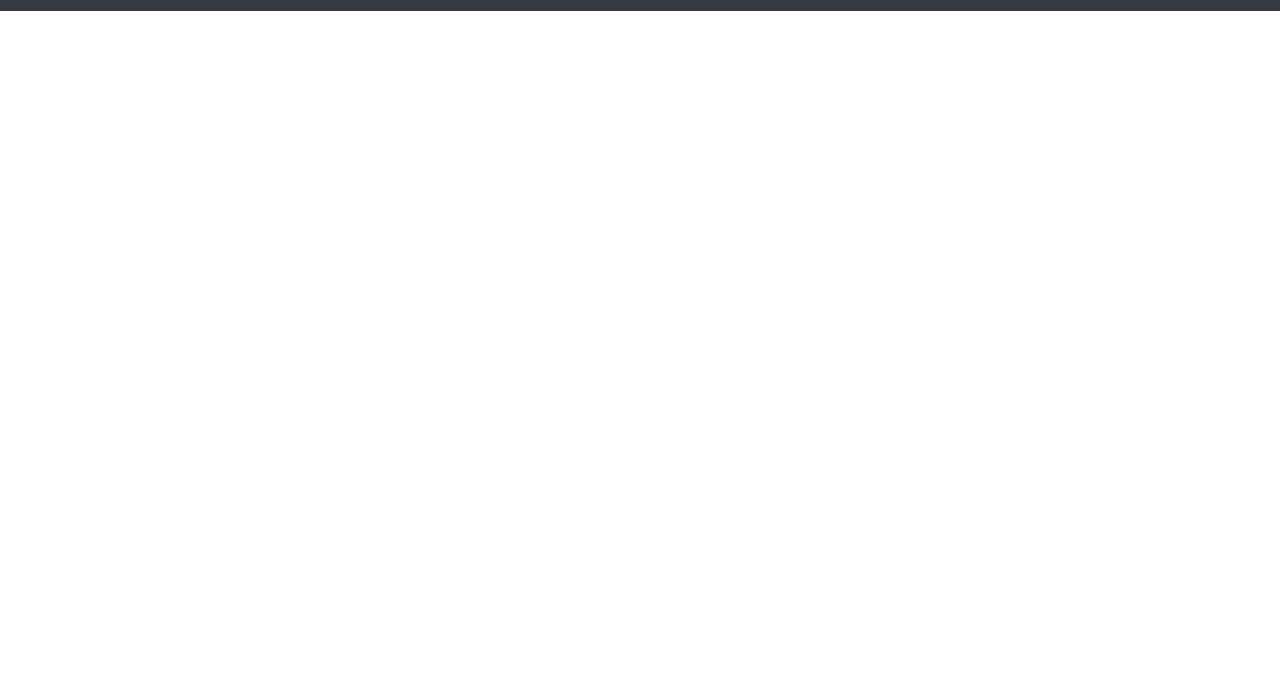
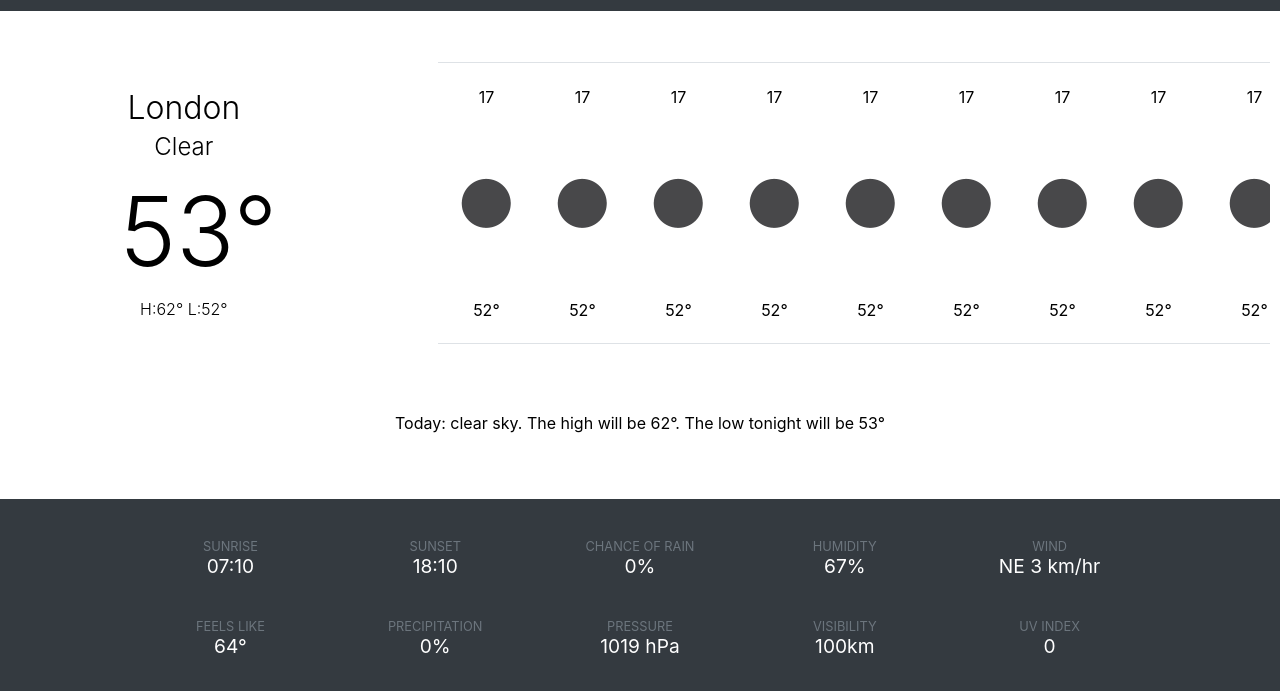
Before and after one commit to chejohn/weather-app, a website built with webpack: page dist/index.html in a window 1280 px wide. Shown: the part 93-784 px from the top of the page. Built offline with nearby package versions, Linux system fonts and the light colour scheme.

Commit message:
Implemented current weather interface

```diff
--- a/dist/index.css
+++ b/dist/index.css
@@ -1,6 +1,8 @@
 :root {
     --darkGrey: #343a40;
     --form-valid-color:#00a0ff;
+    --border-color: #dee2e6;
+    --more-info-color: #6c757d;
 }
 
 * {
@@ -28,10 +30,15 @@ button {
     height: 100vh;
 }
 
+.sub-container1 {
+    display: grid;
+    grid-template-rows: 6.5rem 1fr 13rem;
+}
+
 header {
     background-color: var(--darkGrey);
     width: 100vw;
-    height: 6.5rem;
+    height: 100%;
     display: flex;
     align-items: center;
     justify-content: space-evenly;
@@ -74,16 +81,6 @@ input:valid ~.placeholder {
     color:var(--form-valid-color);
 }
 
-input::before {
-    content:'';
-    width: 200px;
-    background-color: black;
-    display: block;
-    height: 200px;
-    position: fixed;
-
-}
-
 .open-weather-icon {margin-left: 3.5rem;}
 
 .temp-bttn {
@@ -113,12 +110,20 @@ input::before {
     input {width: 35vw;}
 
     .temp-bttn {padding: 10px 2rem;}
+
+    .sub-container1 {
+        grid-template-rows: 6.5rem 1fr 1fr;
+    }
 }
 
 @media screen and (max-width: 731px) {
+
+    .sub-container1 {
+        grid-template-rows: 11rem 1fr 1fr;
+    }
+
     header {
         flex-direction: column;
-        height: 11rem;
         align-content:center;
     }
 
@@ -140,3 +145,106 @@ input::before {
 
     .temp-bttn {padding: 10px 5rem;}
 }
+
+.today-status-container {
+    display: flex;
+    flex-wrap: wrap;
+    justify-content: center;
+    align-items: center;
+    padding: 0.6rem;
+}
+
+.today-status-container > p {
+    position: relative;
+    bottom: 15px;
+}
+
+.hourly-status-container {
+    height: 60%;
+    width: 65vw;
+    border-top: 1px solid var(--border-color);
+    border-bottom: 1px solid var(--border-color);
+    margin-left: auto;
+    overflow-x: auto;
+    display: flex;
+}
+
+.current-status-container {
+    margin-left: 6rem;
+    font-weight: 300;
+    display: flex;
+    flex-direction: column;
+    align-items: center;
+    line-height: 1.4;
+}
+
+.current-status-container > * {font-weight: 300;}
+.current-status-container > h2 {font-size: 2rem;}
+.current-status-container > h4 {font-size: 1.5rem;}
+.current-status-container > h1 {
+    font-size: 6rem;
+    position: relative;
+    left: 15px;
+}
+
+.more-info-container {
+    background-color: var(--darkGrey);
+    display: grid;
+    align-items: center;
+}
+
+.hourly-status-panel {
+    height: 100%;
+    width: 6rem;
+    display: flex;
+    flex-direction: column;
+    justify-content: space-around;
+    align-items: center;
+}
+
+.more-info-grid {
+    width: 80%;
+    height: 10rem;
+    margin: 2rem auto 0 auto;
+    display: grid;
+    grid-template: repeat(2, 1fr)/ repeat(5, 1fr);
+    text-align: center;
+}
+
+.more-info-cell > p:nth-child(1) {
+    font-size: 0.8rem;
+    color: var(--more-info-color)
+}
+
+.more-info-cell > p:nth-child(2) {
+    font-size: 1.2rem;
+    color: white;
+}
+
+@media screen and (max-width: 946px) {
+    .today-status-container > * {margin: 0;}
+    .today-status-container {
+        flex-direction: column;
+        flex-wrap: nowrap;
+    }
+    .hourly-status-container {
+        width: 95vw;
+        height: 12rem;
+        margin-top: 2rem;
+        margin-bottom: 2rem;
+    }
+    .more-info-grid {
+        grid-template: repeat(10, 1fr)/ 1fr;
+        height: 33rem;
+        width: 85%;
+        margin: 2rem auto;
+        align-items: end;
+        text-align: left;
+    }
+    .more-info-cell {border-bottom: 1px solid rgba(0,0,0,.125);}
+    .today-status-container > p {
+        margin: 2rem 0;
+        text-align: center;
+        line-height: 1.5;
+    }
+}
--- a/dist/index.html
+++ b/dist/index.html
@@ -20,8 +20,114 @@
                 </div>
                 <button class='temp-bttn'>&deg;C / &deg;F</button>
             </header>
+            <section class='today-status-container'>
+                <div class='current-status-container'>
+                    <h2>London</h2>
+                    <h4>Clear</h4>
+                    <h1>53&deg;</h1>
+                    <p>H:62&deg; L:52&deg;</p>
+                </div>
+                <div class='hourly-status-container'>
+                    <div class='hourly-status-panel'>
+                        <p>17</p>
+                        <img src='./images/weatherIcon.png' width=100>
+                        <p>52&deg;</p>
+                    </div>
+                    <div class='hourly-status-panel'>
+                        <p>17</p>
+                        <img src='./images/weatherIcon.png' width=100>
+                        <p>52&deg;</p>
+                    </div>
+                    <div class='hourly-status-panel'>
+                        <p>17</p>
+                        <img src='./images/weatherIcon.png' width=100>
+                        <p>52&deg;</p>
+                    </div>
+                    <div class='hourly-status-panel'>
+                        <p>17</p>
+                        <img src='./images/weatherIcon.png' width=100>
+                        <p>52&deg;</p>
+                    </div>
+                    <div class='hourly-status-panel'>
+                        <p>17</p>
+                        <img src='./images/weatherIcon.png' width=100>
+                        <p>52&deg;</p>
+                    </div>
+                    <div class='hourly-status-panel'>
+                        <p>17</p>
+                        <img src='./images/weatherIcon.png' width=100>
+                        <p>52&deg;</p>
+                    </div>
+                    <div class='hourly-status-panel'>
+                        <p>17</p>
+                        <img src='./images/weatherIcon.png' width=100>
+                        <p>52&deg;</p>
+                    </div>
+                    <div class='hourly-status-panel'>
+                        <p>17</p>
+                        <img src='./images/weatherIcon.png' width=100>
+                        <p>52&deg;</p>
+                    </div>
+                    <div class='hourly-status-panel'>
+                        <p>17</p>
+                        <img src='./images/weatherIcon.png' width=100>
+                        <p>52&deg;</p>
+                    </div>
+                    <div class='hourly-status-panel'>
+                        <p>17</p>
+                        <img src='./images/weatherIcon.png' width=100>
+                        <p>52&deg;</p>
+                    </div>
+                </div>
+                <p>Today: clear sky. The high will be 62&deg;. The low tonight will be 53&deg;</p>
+            </section>
+            <section class='more-info-container'>
+                <div class='more-info-grid'>
+                    <div class='more-info-cell'>
+                        <p>SUNRISE</p>
+                        <p>07:10</p>
+                    </div>
+                    <div class='more-info-cell'>
+                        <p>SUNSET</p>
+                        <p>18:10</p>
+                    </div>
+                    <div class='more-info-cell'>
+                        <p>CHANCE OF RAIN</p>
+                        <p>0%</p>
+                    </div>
+                    <div class='more-info-cell'>
+                        <p>HUMIDITY</p>
+                        <p>67%</p>
+                    </div>
+                    <div class='more-info-cell'>
+                        <p>WIND</p>
+                        <p>NE 3 km/hr</p>
+                    </div>
+                    <div class='more-info-cell'>
+                        <p>FEELS LIKE</p>
+                        <p>64&deg;</p>
+                    </div>
+                    <div class='more-info-cell'>
+                        <p>PRECIPITATION</p>
+                        <p>0%</p>
+                    </div>
+                    <div class='more-info-cell'>
+                        <p>PRESSURE</p>
+                        <p>1019 hPa</p>
+                    </div>
+                    <div class='more-info-cell'>
+                        <p>VISIBILITY</p>
+                        <p>100km</p>
+                    </div>
+                    <div class='more-info-cell'>
+                        <p>UV INDEX</p>
+                        <p>0</p>
+                    </div>
+                </div>
+            </section>
         </div>
         <div class='sub-container2'>
+            <div style='height: 200px; background-color: aqua;'></div>
         </div>
     </div>
 </body>
```
Also changed, not shown: dist/images/weatherIcon.png (added).
